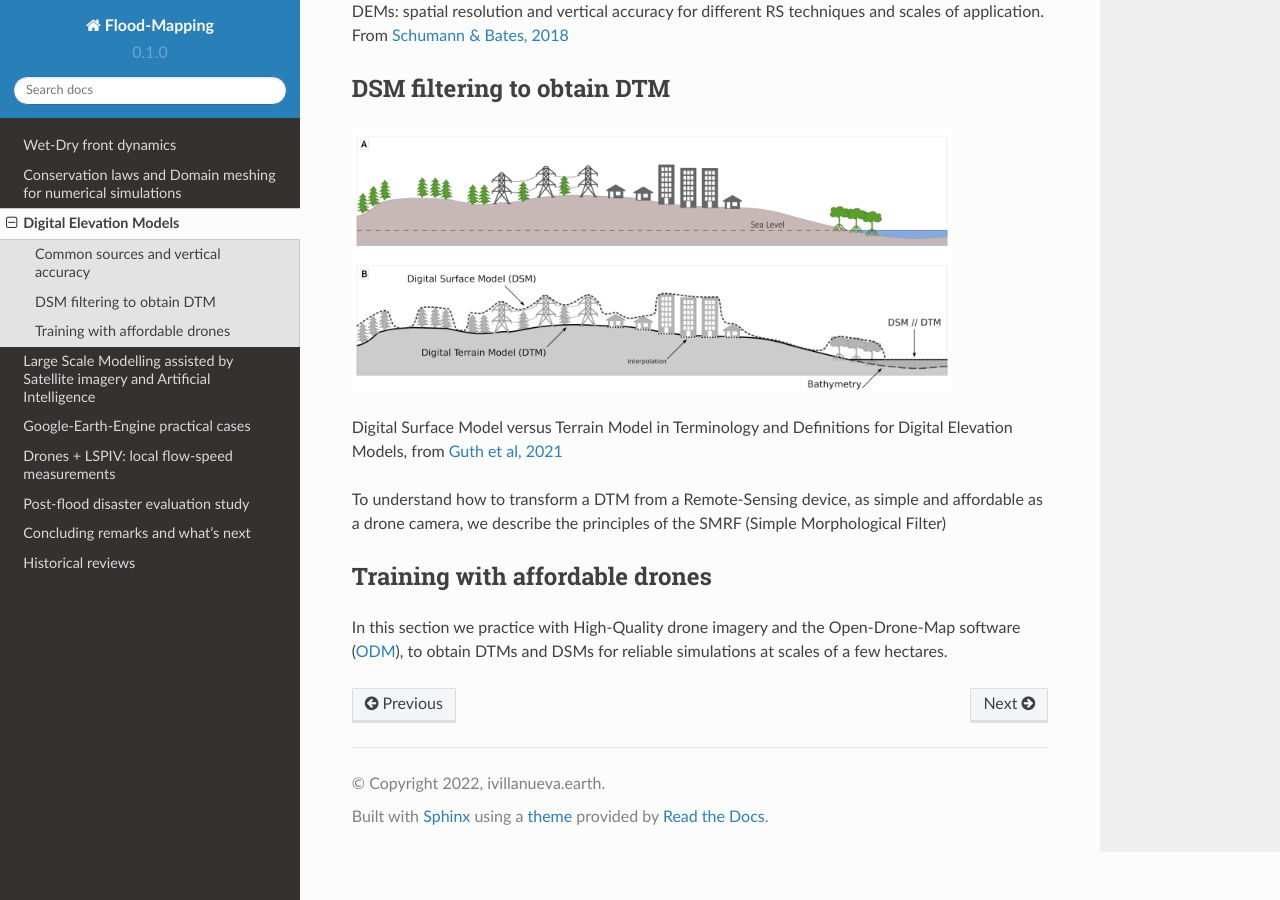
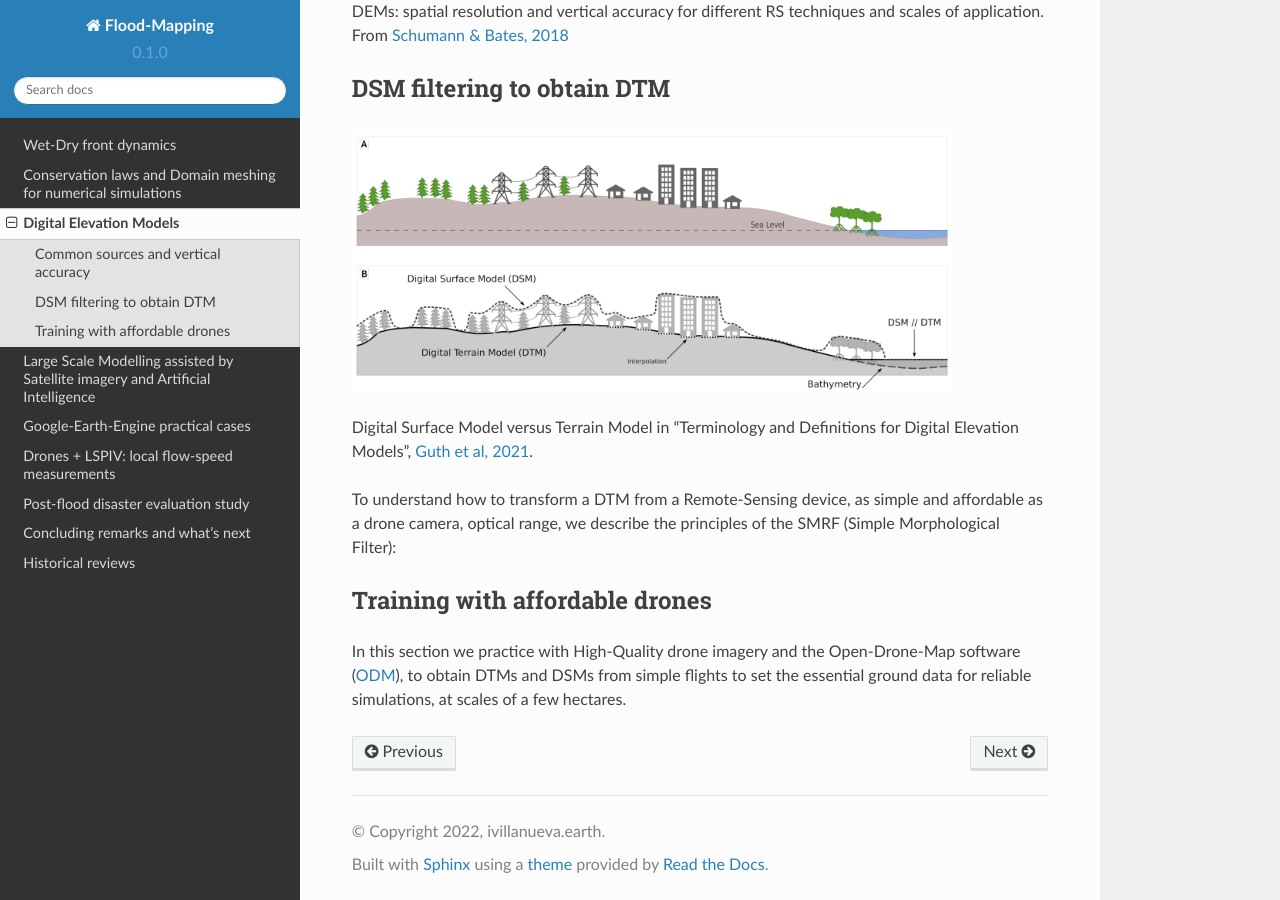
Before and after one commit to ivillamadrid/FloodMapping, a Sphinx documentation site: the page built from docs/source/dem.rst, in a window 1280 px wide and 900 px high, scrolled down 537 px. Built offline with Sphinx 7.4.7 and the Read the Docs theme 2.0.0, drawn with Linux system fonts in a browser that asks for light colours.

Commit message:
Update dem.rst

```diff
--- a/docs/source/dem.rst
+++ b/docs/source/dem.rst
@@ -23,19 +23,19 @@ DSM filtering to obtain DTM
   :alt: DSM & DTM.
 
 
-Digital Surface Model versus Terrain Model in Terminology and Definitions for Digital Elevation Models, from `Guth et al, 2021`_
+Digital Surface Model versus Terrain Model in "Terminology and Definitions for Digital Elevation Models", `Guth et al, 2021`_.
 
 .. _Guth et al, 2021: https://doi.org/10.3390/rs13183581
 
-To understand how to transform a DTM from a Remote-Sensing device, as simple and affordable as a drone camera,
-we describe the principles of the SMRF (Simple Morphological Filter)
+To understand how to transform a DTM from a Remote-Sensing device, as simple and affordable as a drone camera, optical range,
+we describe the principles of the SMRF (Simple Morphological Filter):
 
 
 
 Training with affordable drones
 -------------------------------
 
-In this section we practice with High-Quality drone imagery and the Open-Drone-Map software (`ODM`_), to obtain DTMs and DSMs for reliable simulations
-at scales of a few hectares.
+In this section we practice with High-Quality drone imagery and the Open-Drone-Map software (`ODM`_), to obtain DTMs and DSMs from simple flights to
+set the essential ground data for reliable simulations, at scales of a few hectares.
 
 .. _ODM: https://opendronemap.org/'
```
